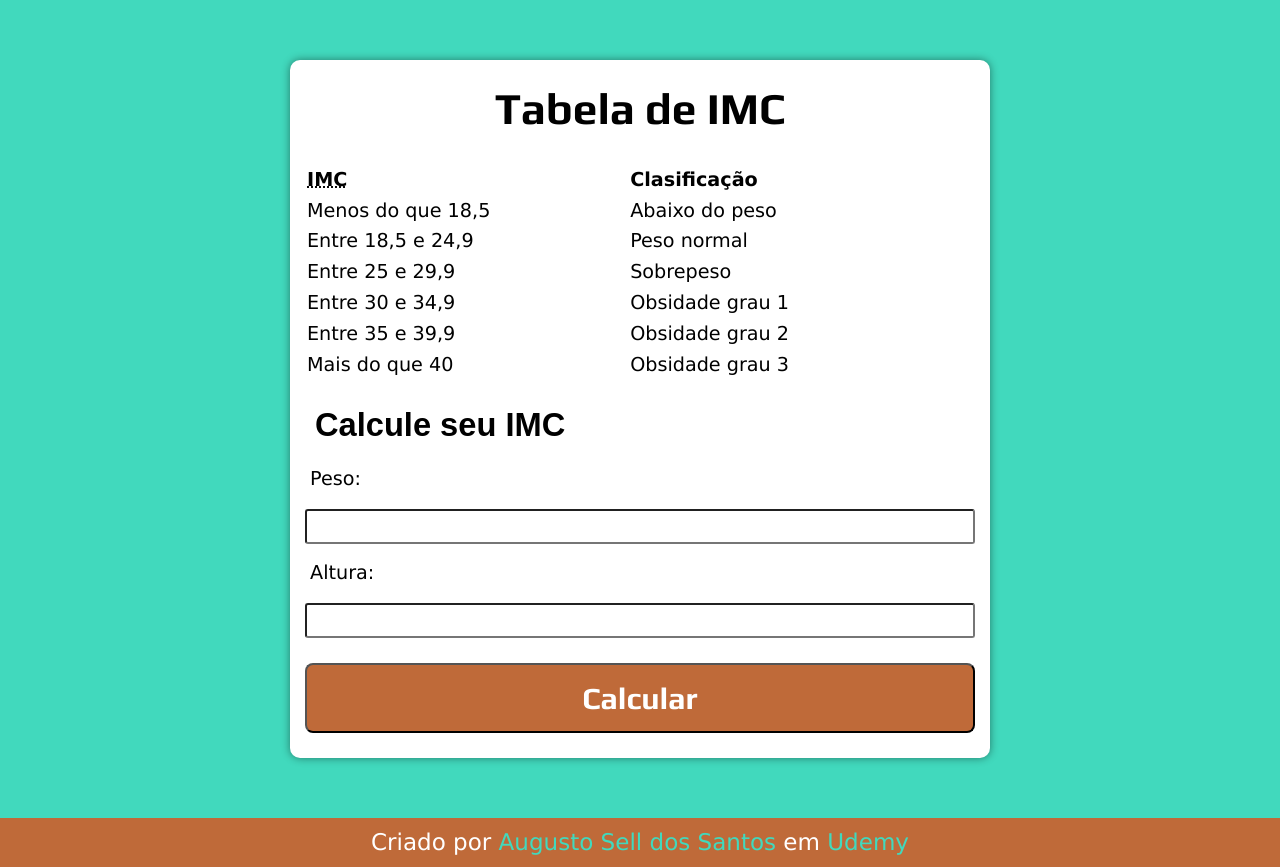
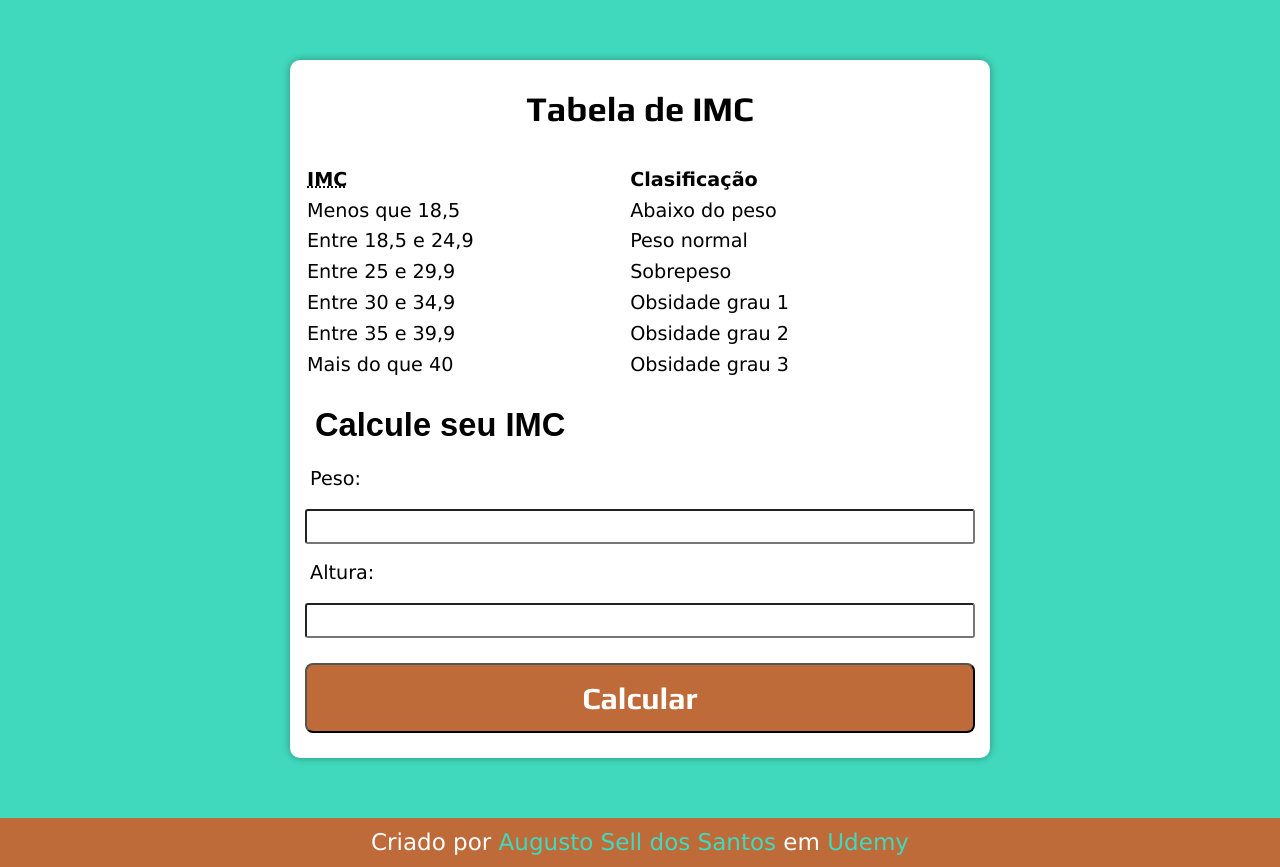
Before and after one commit to augustosellsantos/teste-imc, a plain HTML site: page index.html in a window 1280 px wide. Drawn offline with Linux system fonts and the light colour scheme; a web font is replaced by a local one.

Commit message:
correções de texto e códigos

```diff
--- a/assets/css/style.css
+++ b/assets/css/style.css
@@ -37,12 +37,12 @@ body {
     background-color: var(--cor);
     border-radius: 10px;
     text-align: justify;
-    box-shadow: 0px 0px 8px rgba(0, 0, 0, 0.444);
+    box-shadow: 0px 0px 8px rgba(0, 0, 0, 0.333);
 }
 #titulo {
     padding: 20px;
     font-family: var(--font0);
-    font-size: 2.3em;
+    font-size: 1.8em;
     font-weight: bold;
     margin: auto;
     text-align: center;
--- a/index.html
+++ b/index.html
@@ -19,7 +19,7 @@
             </thead>
             <tbody>
                 <tr>
-                    <td>Menos do que 18,5</td>
+                    <td>Menos que 18,5</td>
                     <td>Abaixo do peso</td>
                 </tr>
                 <tr>
```
